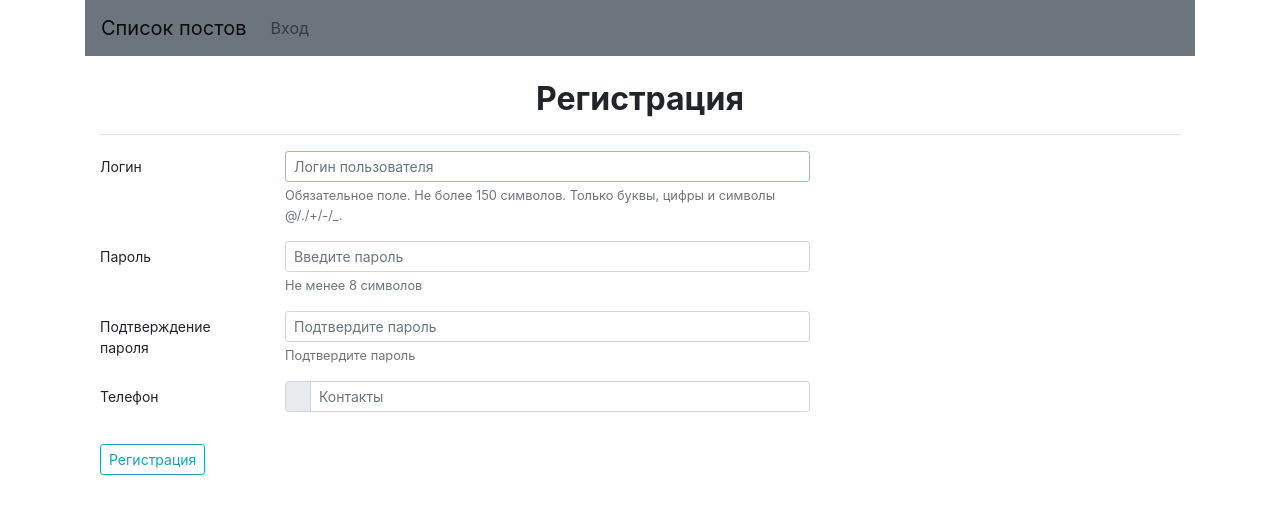
After one commit to Zeroitman/travel-network, a Django app: page /register/ in a window 1280 px wide. The commit adds this page. Shown: the top 514 px of the page. Run offline with Django 3.2, Linux system fonts and the light colour scheme; some libraries are stand-ins or nearby versions.

Commit message:
Added registration

```diff
--- /dev/null
+++ b/social_network/forms.py
@@ -0,0 +1,39 @@
+from django import forms
+from django.contrib.auth.models import User, Group
+from django.contrib.auth.forms import UserCreationForm
+from social_network.models import UserInfo
+
+
+class UserForm(UserCreationForm):
+    error_css_class = 'text-danger small font-weight-light d-block'
+    groups = forms.ModelMultipleChoiceField(queryset=Group.objects.all(),
+                                            widget=forms.Select
+                                            (attrs={'class': 'form-control form-control-sm shadow-none'}),
+                                            required=False)
+
+    class Meta:
+        model = User
+        fields = ['username', 'password1', 'password2']
+        widgets = {
+            'username': forms.TextInput(
+                attrs={'class': 'form-control form-control-sm shadow-none',
+                       'placeholder': 'Логин пользователя'}),
+            'password1': forms.PasswordInput(
+                attrs={'style': 'form-control form-control-sm shadow-none',
+                       'placeholder': 'Пароль'}),
+            'password2': forms.PasswordInput(
+                attrs={'class': 'form-control form-control-sm shadow-none',
+                       'placeholder': 'Подтверждение пароля'})
+        }
+
+
+class UserInfoForm(forms.ModelForm):
+
+    class Meta:
+        model = UserInfo
+        fields = ['phone']
+        widgets = {
+            'phone': forms.TextInput(
+                attrs={'class': 'form-control form-control-sm shadow-none',
+                       'placeholder': 'Контакты'}),
+        }
--- a/social_network/models.py
+++ b/social_network/models.py
@@ -9,7 +9,7 @@ class UserInfo(models.Model):
         verbose_name = 'Пользователь'
         verbose_name_plural = 'Пользователи'
     user = models.OneToOneField(User, on_delete=models.PROTECT, related_name='client', verbose_name='Пользователь')
-
+    phone = models.CharField(max_length=50, null=False, blank=False, verbose_name='Телефон пользователя')
     def __str__(self):
         return "%s" % self.user.username
 
--- a/social_network/templates/base.html
+++ b/social_network/templates/base.html
@@ -27,7 +27,7 @@
                                 class="sr-only">(current)</span></a>
                     </li>
                     <li class="nav-item active">
-                        <a class="nav-link mr-5" href="{% url 'user_list' %}">Список пользователей<span
+                        <a class="nav-link mr-5" href="{% url 'users_list' %}">Список пользователей<span
                                 class="sr-only">(current)</span></a>
                     </li>
                     <li class="nav-item navbar-text">Привет, {{ user.username }}!</li>
--- a/social_network/templates/post.html
+++ b/social_network/templates/post.html
@@ -3,7 +3,7 @@
 {% block title %}Post list{% endblock %}
 
 {% block content %}
-        <h1>Posts</h1>
+        <h1 class = "text-center">Posts</h1>
         {% for post in post_list %}
             <p>{{ post.post_user }}</p>
             <p>{{ post.post_subject }}</p>
--- /dev/null
+++ b/social_network/templates/registration.html
@@ -0,0 +1,59 @@
+{% extends 'base.html' %}
+{% block title %}Регистрация{% endblock %}
+{% load static %}
+{% block content %}
+    <div class="container">
+        <div class="border-bottom pb-2 pt-2 text-center">
+            <h2 class="font-weight-bold">Регистрация</h2>
+        </div>
+        <div class="text-center text-danger">{{ form.non_field_errors }}</div>
+        <form enctype="multipart/form-data" method="post">
+            {% csrf_token %}
+            <div class="form-group row mt-3">
+                <label for="id_username" class="col-sm-2 col-form-label col-form-label-sm">Логин</label>
+                <div class="col-sm-6">
+                    {{ form.username }}
+                    <small class="form-text text-muted">Обязательное поле. Не более 150 символов. Только буквы, цифры и
+                        символы @/./+/-/_.
+                    </small>
+                </div>
+            </div>
+            <div class="form-group row">
+                <label for="id_password1" class="col-sm-2 col-form-label col-form-label-sm">Пароль</label>
+                <div class="col-sm-6">
+                    <input type="password" id="id_password1" name="password1" required
+                           class="form-control form-control-sm shadow-none" placeholder="Введите пароль">
+                    <small class="form-text text-muted">Не менее 8 символов</small>
+                    {% for i in form.password1.errors %}
+                        <p class="font-weight-light text-danger d-block small text-center pb-0 mb-0">{{ i }}</p>
+                    {% endfor %}
+                </div>
+            </div>
+            <div class="form-group row">
+                <label for="id_password2" class="col-sm-2 col-form-label col-form-label-sm">Подтверждение пароля</label>
+                <div class="col-sm-6">
+                    <input type="password" id="id_password2" name="password2" required
+                           class="form-control form-control-sm shadow-none" placeholder="Подтвердите пароль">
+                    <small class="form-text text-muted">Подтвердите пароль</small>
+                    {% for i in form.password2.errors %}
+                        <p class="font-weight-light text-danger d-block small text-center pb-0 mb-0">{{ i }}</p>
+                    {% endfor %}
+                </div>
+            </div>
+            <div class="form-group row">
+                <label for="id_phone" class="col-sm-2 col-form-label col-form-label-sm">Телефон</label>
+                <div class="col-sm-6 input-group">
+                    <div class="input-group-prepend">
+                        <div class="input-group-text"><i class="fas fa-phone"></i></div>
+                    </div>
+                    {{ p_form.phone }}
+                    {{ info_form.phone.errors }}
+                    {% for i in info_form.phone.errors %}
+                        <p class="font-weight-light text-danger d-block small text-center pb-0 mb-0">{{ i }}</p>
+                    {% endfor %}
+                </div>
+            </div>
+            <button class="btn btn-sm btn-outline-info mt-3" type="submit">Регистрация</button>
+        </form>
+    </div>
+{% endblock %}
--- a/social_network/urls.py
+++ b/social_network/urls.py
@@ -1,7 +1,9 @@
 from django.urls import path
-from social_network.views import *
+from social_network.views import PostList, UserListView, UserDetailView
 
 urlpatterns = [
     path('post-list', PostList.as_view(), name='post_list'),
-    path('users-list', UserInfoListView.as_view(), name='user_list')
+    path('users-list/', UserListView.as_view(), name='users_list'),
+    path('user/<int:pk>/detail/', UserDetailView.as_view(), name='user_detail'),
+
 ]
--- a/social_network/views.py
+++ b/social_network/views.py
@@ -1,5 +1,8 @@
-from django.views.generic import ListView
-from social_network.models import *
+from django.shortcuts import redirect, render
+from django.views.generic import ListView, DetailView
+from django.contrib import messages
+from social_network.forms import UserInfoForm, UserForm
+from social_network.models import Post, UserInfo
 
 
 class PostList(ListView):
@@ -8,6 +11,46 @@ class PostList(ListView):
     template_name = 'post.html'
 
 
-class UserInfoListView(ListView):
+class UserListView(ListView):
     model = UserInfo
-    template_name = 'users.html'
+    template_name = 'users_list.html'
+
+
+class UserDetailView(DetailView):
+    model = UserInfo
+    template_name = 'user_detail.html'
+
+    def get_context_data(self, **kwargs):
+        context = super().get_context_data(**kwargs)
+        now_pk = int(self.kwargs.get('pk'))
+        current_user = UserInfo.objects.get(id=now_pk)
+        context['current_user'] = current_user
+        return context
+
+
+def register(request):
+    if request.method == 'POST':
+        form = UserForm(request.POST)
+        p_form = UserInfoForm(request.POST)
+        # print(0, form)
+        # print(1, p_form)
+        print(p_form)
+        if form.is_valid() and p_form.is_valid():
+            user = form.save()
+            user.save()
+            profile = p_form.save(commit=False)
+            profile.user_id = user.pk
+            profile.save()
+            group = form.cleaned_data.pop('groups')
+            for user_group in group:
+                user.groups.add(user_group)
+            username = form.cleaned_data.get('username')
+            messages.success(request, f'Пользователь {username} успешно зарегистрирован')
+            return redirect('user_detail', pk=profile.pk)
+        else:
+            pass
+            messages.info(request, f'Ошибка регистрации')
+    else:
+        form = UserForm()
+        p_form = UserInfoForm()
+    return render(request, 'registration.html', {'form': form, 'p_form': p_form})
--- a/source/urls.py
+++ b/source/urls.py
@@ -2,9 +2,11 @@ from django.contrib import admin
 from django.urls import path, include
 from django.conf.urls.static import static
 from django.conf import settings
+from social_network.views import register
 
 urlpatterns = [
     path('admin/', admin.site.urls),
+    path('register/', register, name='register'),
     path('travel-blog/', include('social_network.urls')),
     path('auth/', include('django.contrib.auth.urls'))
 ]+ static(settings.MEDIA_URL, document_root=settings.MEDIA_ROOT)\
```
Also changed, not shown: social_network/templates/user_detail.html (added, +12 -0 lines), social_network/templates/users.html (deleted, +0 -11 lines), social_network/templates/users_list.html (added, +20 -0 lines), social_network/migrations/0002_userinfo_phone.py (added).
